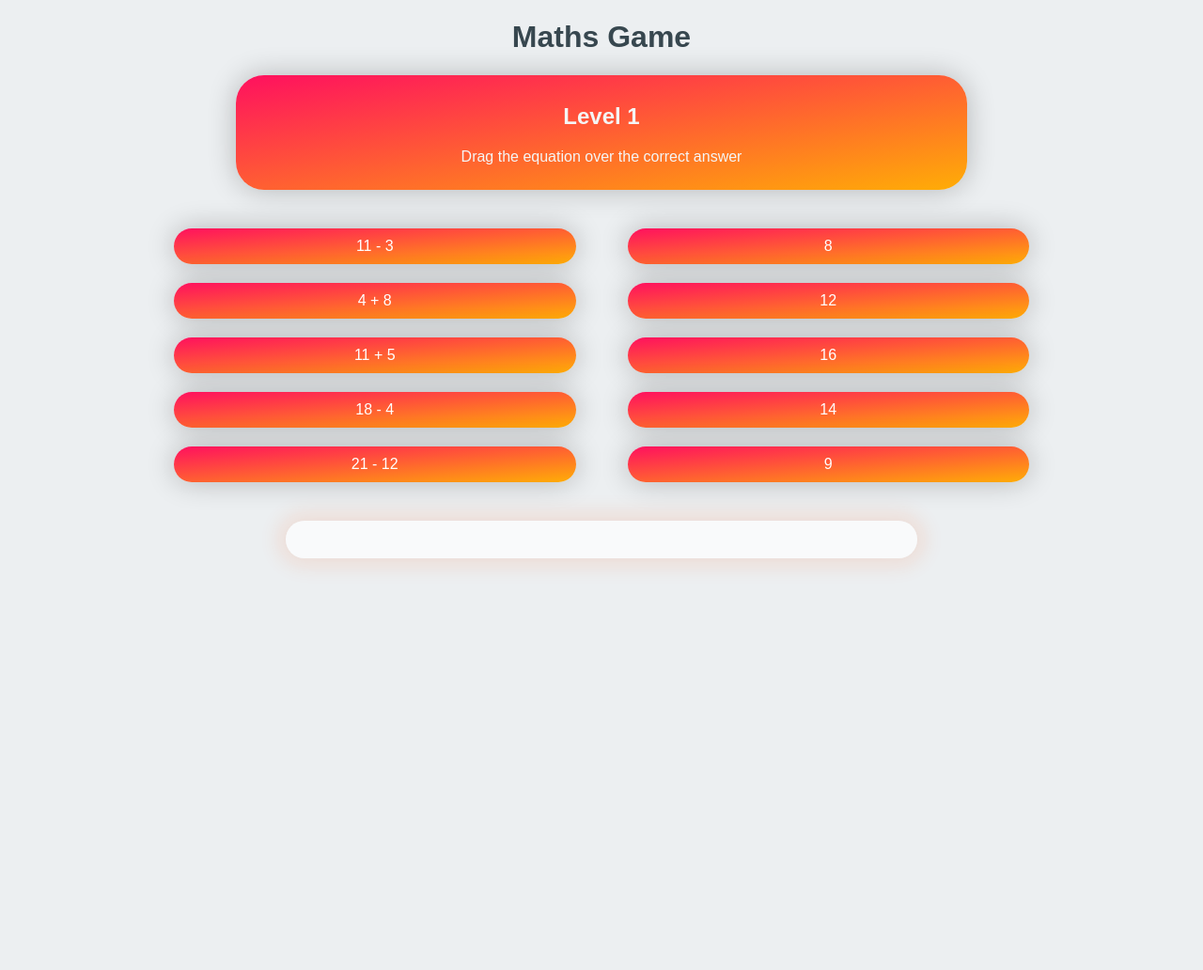
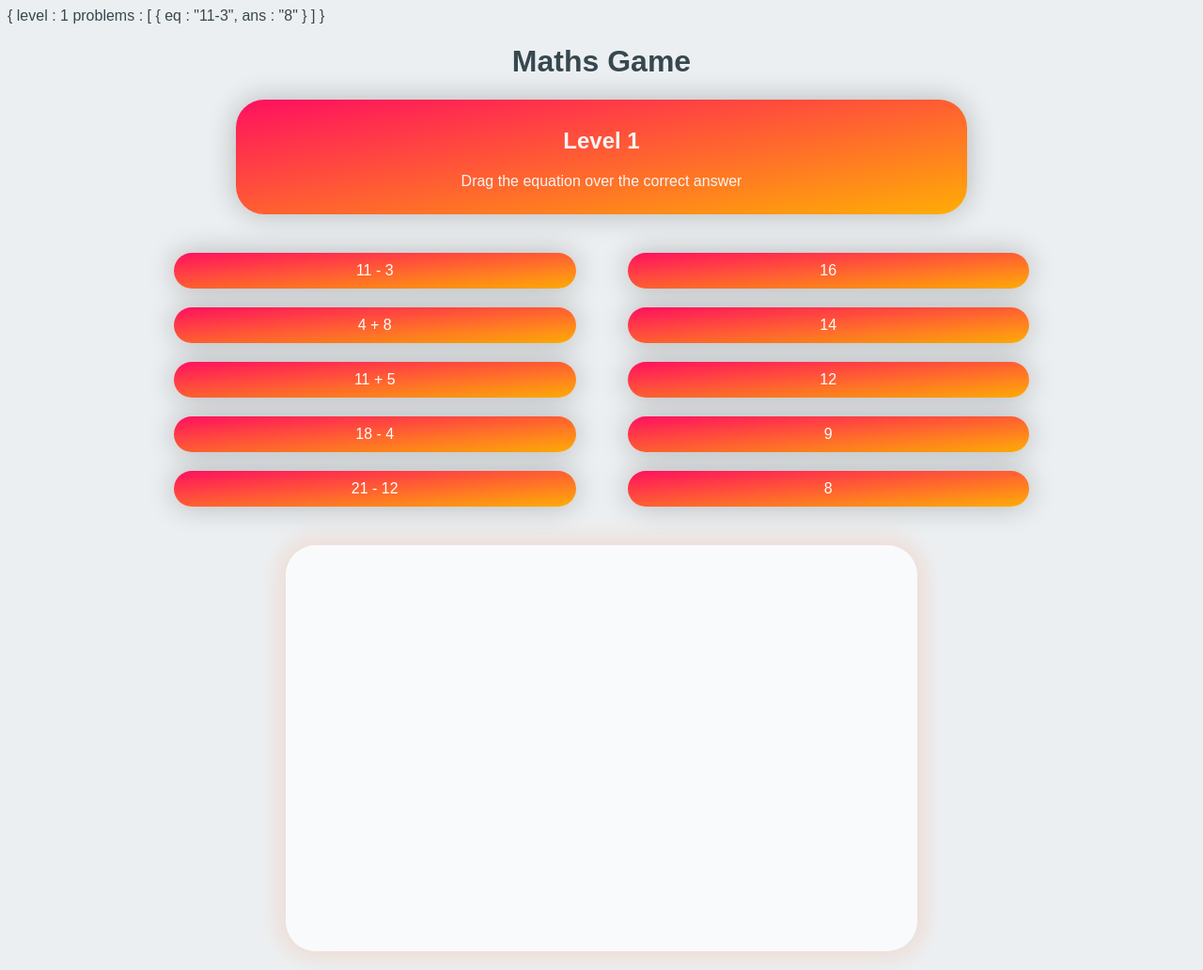
Before and after one commit to jayspm/COS60010_quiz_game, a PHP site: page /gameplay.php in a window 1280 px wide. Shown: the whole page at 94% size. Before the commit the page ends 604 px from the top, so only its background shows below. Run offline with PHP 8.4, Linux system fonts and the light colour scheme.

Commit message:
gameplay

```diff
--- a/gameplay.php
+++ b/gameplay.php
@@ -1,3 +1,14 @@
+{
+  level : 1
+  problems : [
+    {
+      eq : "11-3",
+      ans : "8"
+    }
+  ]
+
+}
+
 <?php
   session_start();
   if (!isset ($_SESSION["level"])) {
@@ -118,11 +129,19 @@
     </div>
     <div>
       <ul class="draggable-list">
-        <li id="s1" draggable="true"><?php echo $ans1 ?></li>
-        <li id="s2" draggable="true"><?php echo $ans2 ?></li>
+        <?php
+         $noralArray =  ['1', '2', '3', '4', '5'];
+         shuffle($noralArray);
+         foreach($noralArray as $val){
+          echo "<li id='s$val' draggable='true'>${'ans' . $val}</li>";
+         }
+
+        ?>
+        <!-- <li id="s2" draggable="true"><?php echo $ans2 ?></li>
         <li id="s3" draggable="true"><?php echo $ans3 ?></li>
         <li id="s4" draggable="true"><?php echo $ans4 ?></li>
         <li id="s5" draggable="true"><?php echo $ans5 ?></li>
+        <li id="s1" draggable="true"><?php echo $ans1 ?></li> -->
       </ul>
     </div>
   </main>
```
